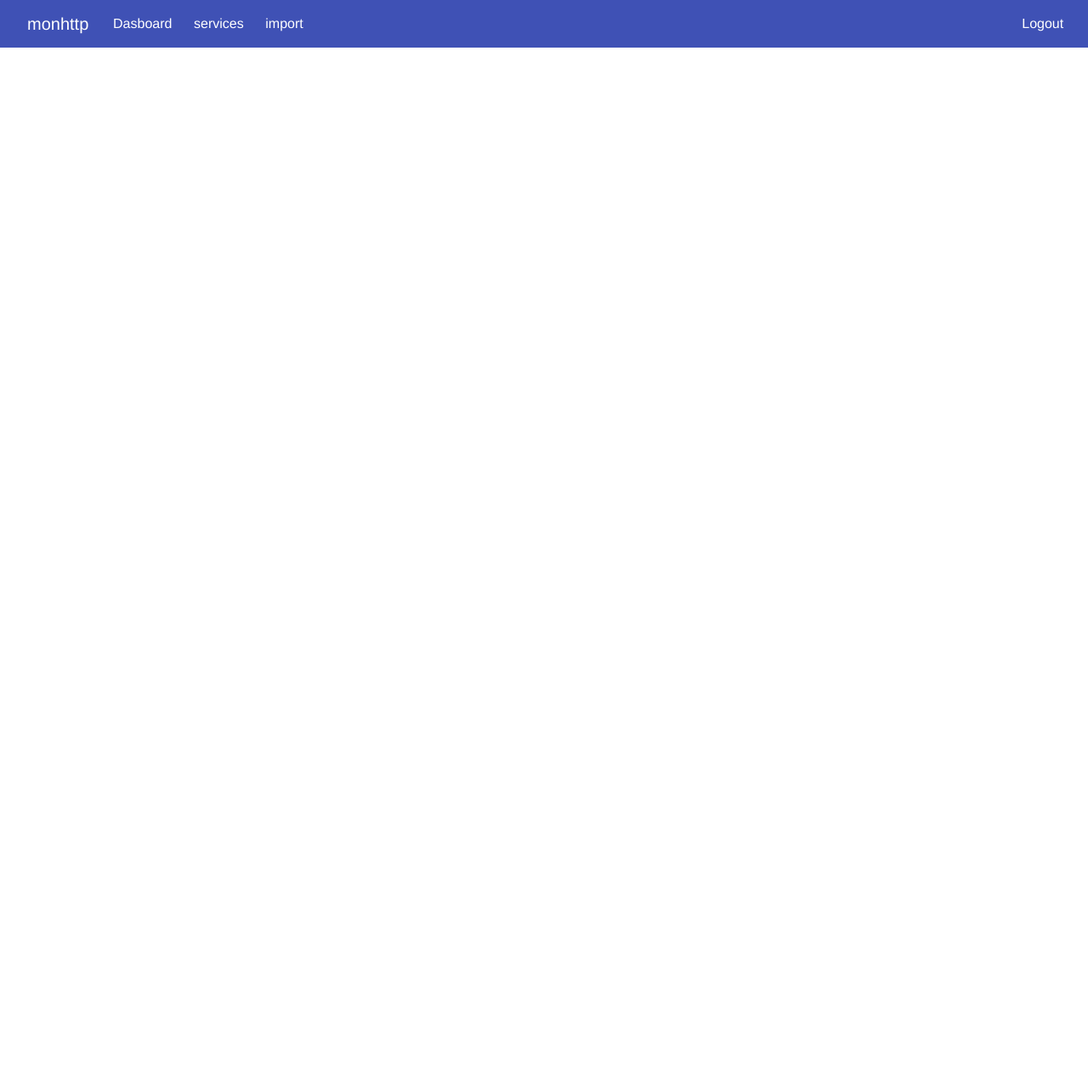
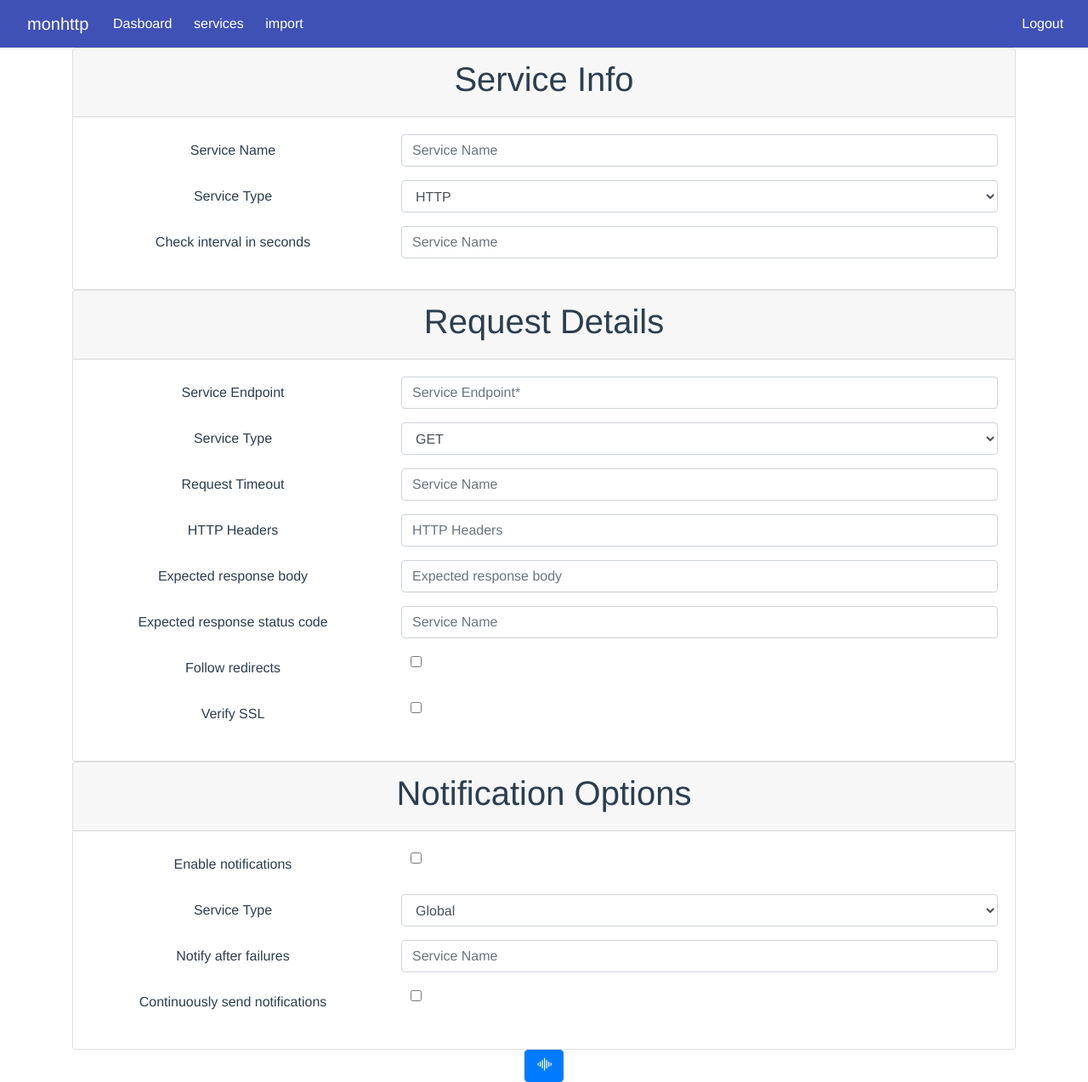
Before and after one commit to crismith/server_proyect, a Vue app: page /#/services/create in a window 1280 px wide. Shown: the whole page at 85% size. Before the commit the page ends 800 px from the top, so only its background shows below. Built offline with nearby package versions, Linux system fonts and the light colour scheme.

Commit message:
crear servicio

```diff
--- a/src/router/index.js
+++ b/src/router/index.js
@@ -24,6 +24,11 @@ const routes = [
     path: '/import',
     name: 'import',
     component: () => import('@/views/Import.vue')
+  },
+  {
+    path: '/services/create',
+    name: 'CreateService',
+    component: () => import('@/views/CreateService.vue')
   }
 ]
 
--- /dev/null
+++ b/src/views/CreateService.vue
@@ -0,0 +1,171 @@
+<template>
+  <div class="container">
+    <div class="row">
+      <div class="col-sm-12">
+        <div class="card" >
+          <div class="card-header">
+            <h1>Service Info</h1>
+          </div>
+          <div class="card-body">
+            <form>
+              <div class="form-group row">
+                <label for="" class="col-sm-4 col-form-label">Service Name</label>
+                <div class="col-sm-8">
+                  <input type="text" class="form-control" id="" placeholder="Service Name">
+                </div>
+              </div>
+
+              <div class="form-group row">
+                <label for="" class="col-sm-4 col-form-label">Service Type</label>
+                <div class="col-sm-8">
+                  <select class="form-control" id="exampleFormControlSelect1">
+                    <option>HTTP</option>
+                    <option>ICMP Ping</option>
+                  </select>
+                </div>
+              </div>
+
+              <div class="form-group row">
+                <label for="" class="col-sm-4 col-form-label">Check interval in seconds</label>
+                <div class="col-sm-8">
+                  <input type="number" class="form-control" id="" placeholder="Service Name">
+                </div>
+              </div>
+            </form>
+          </div>
+        </div>
+      </div>
+
+      <div class="col-sm-12">
+        <div class="card" >
+          <div class="card-header">
+            <h1>Request Details</h1>
+          </div>
+          <div class="card-body">
+            <form>
+              <div class="form-group row">
+                <label for="" class="col-sm-4 col-form-label">Service Endpoint</label>
+                <div class="col-sm-8">
+                  <input type="text" class="form-control" id="" placeholder="Service Endpoint*">
+                </div>
+              </div>
+
+              <div class="form-group row">
+                <label for="" class="col-sm-4 col-form-label">Service Type</label>
+                <div class="col-sm-8">
+                  <select class="form-control" id="exampleFormControlSelect1">
+                    <option>GET</option>
+                    <option>POST</option>
+                    <option>PATCH</option>
+                    <option>PUT</option>
+                    <option>DELETE</option>
+                  </select>
+                </div>
+              </div>
+
+              <div class="form-group row">
+                <label for="" class="col-sm-4 col-form-label">Request Timeout</label>
+                <div class="col-sm-8">
+                  <input type="number" class="form-control" id="" placeholder="Service Name">
+                </div>
+              </div>
+
+              <div class="form-group row">
+                <label for="" class="col-sm-4 col-form-label">HTTP Headers</label>
+                <div class="col-sm-8">
+                  <input type="text" class="form-control" id="" placeholder="HTTP Headers">
+                </div>
+              </div>
+
+               <div class="form-group row">
+                <label for="" class="col-sm-4 col-form-label">Expected response body</label>
+                <div class="col-sm-8">
+                  <input type="text" class="form-control" id="" placeholder="Expected response body">
+                </div>
+              </div>
+
+              <div class="form-group row">
+                <label for="" class="col-sm-4 col-form-label">Expected response status code</label>
+                <div class="col-sm-8">
+                  <input type="number" class="form-control" id="" placeholder="Service Name">
+                </div>
+              </div>
+
+              <div class="form-group row">
+                <label for="" class="col-sm-4 col-form-label">Follow redirects</label>
+                <div class="col-sm-1">
+                  <input type="checkbox" class="form-check-input" id="exampleCheck1">
+                </div>
+              </div>
+
+              <div class="form-group row">
+                <label for="" class="col-sm-4 col-form-label">Verify SSL</label>
+                <div class="col-sm-1">
+                  <input type="checkbox" class="form-check-input" id="exampleCheck1">
+                </div>
+              </div>
+            </form>
+          </div>
+        </div>
+      </div>
+
+      <div class="col-sm-12">
+        <div class="card" >
+          <div class="card-header">
+            <h1>Notification Options</h1>
+          </div>
+          <div class="card-body">
+            <form>
+              <div class="form-group row">
+                <label for="" class="col-sm-4 col-form-label">Enable notifications</label>
+                <div class="col-sm-1">
+                  <input type="checkbox" class="form-check-input" id="">
+                </div>
+              </div>
+
+              <div class="form-group row">
+                <label for="" class="col-sm-4 col-form-label">Service Type</label>
+                <div class="col-sm-8">
+                  <select class="form-control">
+                    <option>Global</option>
+                    <option>E-Mail</option>
+                    <option>Telegram Notifier</option>
+                  </select>
+                </div>
+              </div>
+
+              <div class="form-group row">
+                <label for="" class="col-sm-4 col-form-label">Notify after failures</label>
+                <div class="col-sm-8">
+                  <input type="number" class="form-control" id="" placeholder="Service Name">
+                </div>
+              </div>
+
+              <div class="form-group row">
+                <label for="" class="col-sm-4 col-form-label">Continuously send notifications</label>
+                <div class="col-sm-1">
+                  <input type="checkbox" class="form-check-input" id="">
+                </div>
+              </div>
+            </form>
+          </div>
+        </div>
+      </div>
+      <div class="col-sm-12">
+        <button class="btn btn-primary">
+          <b-icon-soundwave ></b-icon-soundwave>
+        </button>
+      </div>
+    </div>
+  </div>
+</template>
+
+<script>
+  export default {
+    name: 'CreateService'
+  }
+</script>
+
+<style>
+
+</style>
--- a/src/views/Index.vue
+++ b/src/views/Index.vue
@@ -1,14 +1,35 @@
 <template>
   <div>
     <div>
-      <div class="card" style="width: 18rem;" v-for="(container, index) in containers" :key="index">
-        <div class="card-header">
-          {{ container.name }}
-        </div>
+      <div class="card" v-for="(container, index) in containers" :key="index">
         <div class="card-body">
-          <h5 class="card-title">Special title treatment</h5>
-          <p class="card-text">With supporting text below as a natural lead-in to additional content.</p>
-          <a href="#" class="btn btn-primary">Go somewhere</a>
+          <h1>
+            {{ container.name }}
+          </h1>
+          <div>
+            <div>
+              <p>
+                321 ms
+              </p>
+              <span>
+                Latency last 24h
+              </span>
+            </div>
+            <div>
+              <p>
+                434 ms
+              </p>
+              <span>
+                Latency last week
+              </span>
+            </div>
+          </div>
+          <div>
+            Panel de chart
+          </div>
+          <div>
+            <span class="badge badge-success">OFFLINE</span>
+          </div>
         </div>
       </div>
     </div>
--- a/src/views/Services.vue
+++ b/src/views/Services.vue
@@ -2,8 +2,7 @@
   <div class="container">
     <div class="row">
       <div class="col-sm-12">
-        <b-button class="float-right">Button</b-button>
-        <p></p>
+        <router-link to="/services/create">Create</router-link>
       </div>
       <div class="col-sm-12">
         <b-table
```
